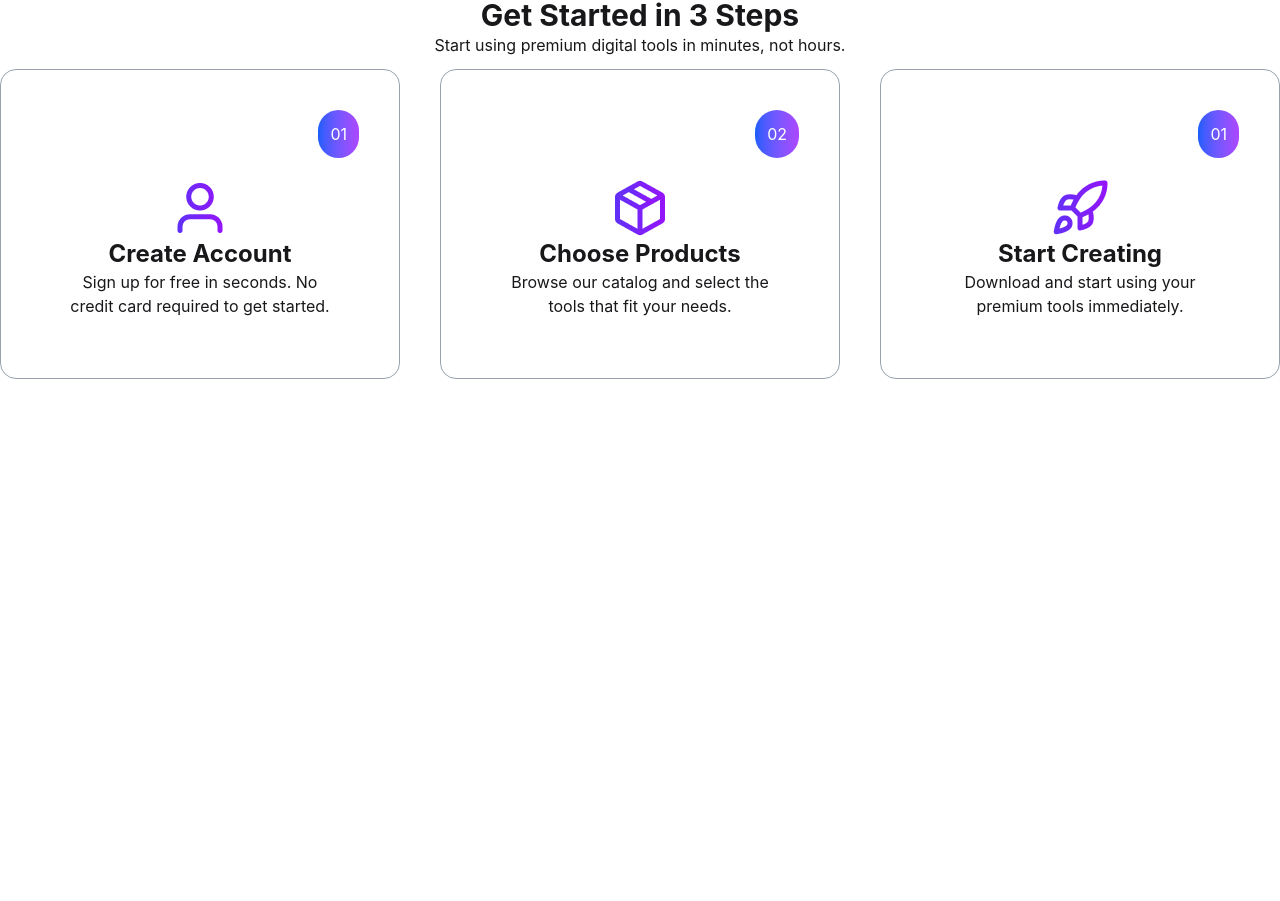
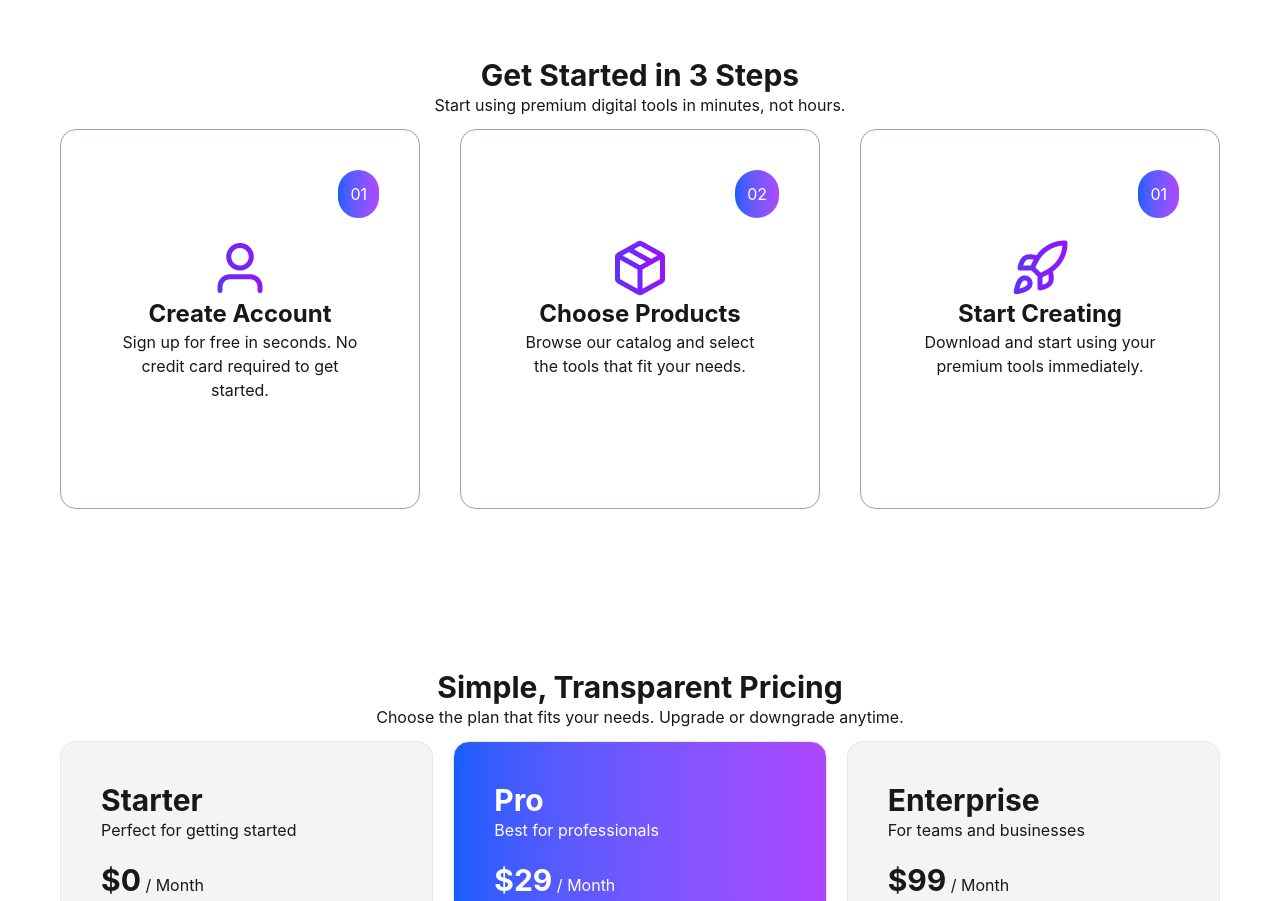
Before and after one commit to neya-mul/Assignment-6, a React (Vite) app: page / in a window 1280 px wide. Shown: the part 2618-3519 px from the top of the page. Before the commit the page ends 2997 px from the top, so only its background shows below. Built offline with nearby package versions, Linux system fonts and the light colour scheme.

Commit message:
pricing section added

```diff
--- a/src/App.jsx
+++ b/src/App.jsx
@@ -8,6 +8,7 @@ import Banner from './components/Banner'
 import Rating from './components/Rating'
 import CardContainer from './components/CardContainer'
 import Started from './components/Started'
+import Pricing from './components/Pricing'
 
 
 function App() {
@@ -25,6 +26,7 @@ function App() {
 
       </Suspense>
       <Started></Started>
+      <Pricing></Pricing>
 
 
 
--- a/src/components/Cards.jsx
+++ b/src/components/Cards.jsx
@@ -12,7 +12,7 @@ export default function Cards({ card, isBuyed, setIsBuyed }) {
 
   }
   return (
-    <div className='border border-gray-300 rounded-2xl p-10 max-w-[500px] mx-auto space-y-4 '>
+    <div className='border border-gray-300 rounded-2xl p-10 max-w-[450px] mx-auto space-y-4 '>
 
       <div className='flex justify-between'>
 
--- /dev/null
+++ b/src/components/Pricing.jsx
@@ -0,0 +1,73 @@
+import React from 'react'
+import { RiVerifiedBadgeFill } from 'react-icons/ri'
+
+export default function Pricing() {
+    return (
+        <div className='my-10 space-y-3 p-15'>
+            <div className='text-center'>
+                <h1 className='text-3xl font-bold'>Simple, Transparent Pricing</h1>
+                <p>Choose the plan that fits your needs. Upgrade or downgrade anytime.</p>
+            </div>
+            {/* cards */}
+            <div className='grid grid-cols-1 md:grid-cols-2 lg:grid-cols-3 gap-5'>
+                {/* card */}
+                <div className='bg-gray-100 border border-gray-200 rounded-2xl p-10 space-y-5 min-h-[380px]  '>
+                    <div>
+                        <h1 className='text-3xl font-bold'>Starter</h1>
+                        <p>Perfect for getting started</p>
+                    </div>
+                    <div>
+                        <p><span className='text-3xl font-bold'>$0</span> / Month</p>
+                    </div>
+                    <div className='min-h-[200px]'>
+                        <p className='flex items-center'><span className='text-green-400'><RiVerifiedBadgeFill /></span> Access to 10 free tools</p>
+                        <p className='flex items-center'><span className='text-green-400'><RiVerifiedBadgeFill /></span> Basic templates</p>
+                        <p className='flex items-center'><span className='text-green-400'><RiVerifiedBadgeFill /></span> Community support</p>
+                        <p className='flex items-center'><span className='text-green-400'><RiVerifiedBadgeFill /></span>1 project per month</p>
+                    </div>
+                    <button className='btn w-full bg-linear-to-r from-blue-600 to bg-purple-400 rounded-2xl text-white'> Get Started Free</button>
+                </div>
+
+                <div className='bg-linear-to-r from-blue-600 to-purple-500 text-white border border-gray-200 rounded-2xl  p-10 space-y-5 min-h-[380px]'>
+                    <div>
+                        <h1 className='text-3xl font-bold'>Pro</h1>
+                        <p>Best for professionals</p>
+                    </div>
+                    <div>
+                        <p><span className='text-3xl font-bold'>$29</span> / Month</p>
+                    </div>
+                    <div  className='min-h-[200px]'>
+                        <p className='flex items-center'><span className='text-green-400'><RiVerifiedBadgeFill /></span> Access to all premium tools</p>
+                        <p className='flex items-center'><span className='text-green-400'><RiVerifiedBadgeFill /></span> Unlimited templates</p>
+                        <p className='flex items-center'><span className='text-green-400'><RiVerifiedBadgeFill /></span> Priority support</p>
+                        <p className='flex items-center'><span className='text-green-400'><RiVerifiedBadgeFill /></span>Unlimited projects</p>
+                        <p className='flex items-center'><span className='text-green-400'><RiVerifiedBadgeFill /></span>Cloud sync</p>
+                        <p className='flex items-center'><span className='text-green-400'><RiVerifiedBadgeFill /></span>Advanced analytics</p>
+                    </div>
+                    <button className='btn w-full bg-white rounded-2xl'> <span className='bg-linear-to-r from-blue-600 to-purple-500 bg-clip-text text-transparent'>Start Pro Trial </span></button>
+                </div>
+
+                <div className='bg-gray-100 border border-gray-200 rounded-2xl  p-10 space-y-5 min-h-[380px] '>
+                    <div>
+                        <h1 className='text-3xl font-bold'>Enterprise</h1>
+                        <p>For teams and businesses</p>
+                    </div>
+                    <div>
+                        <p><span className='text-3xl font-bold'>$99</span> / Month</p>
+                    </div>
+                    <div  className='min-h-[200px]'>
+                        <p className='flex items-center'><span className='text-green-400'><RiVerifiedBadgeFill /></span> Everything in Pro</p>
+                        <p className='flex items-center'><span className='text-green-400'><RiVerifiedBadgeFill /></span> Team collaboration</p>
+                        <p className='flex items-center'><span className='text-green-400'><RiVerifiedBadgeFill /></span> Custom integrations</p>
+                        <p className='flex items-center'><span className='text-green-400'><RiVerifiedBadgeFill /></span> Dedicated support</p>
+                        <p className='flex items-center'><span className='text-green-400'><RiVerifiedBadgeFill /></span> SLA guarantee</p>
+                        <p className='flex items-center'><span className='text-green-400'><RiVerifiedBadgeFill /></span> Custom branding</p>
+                    </div>
+                    <button className='btn w-full bg-linear-to-r from-blue-600 to bg-purple-400 rounded-2xl text-white'> Contact Sales</button>
+                </div>
+
+            </div>
+
+        </div>
+    )
+}
--- a/src/components/Started.jsx
+++ b/src/components/Started.jsx
@@ -6,7 +6,7 @@ import rocket from "../images/rocket.png"
 
 export default function Started() {
   return (
-    <div className='space-y-3'>
+    <div className='space-y-3 p-15'>
         <div className='text-center'>
             <h1 className='font-bold text-3xl'>Get Started in 3 Steps</h1>
             <p>Start using premium digital tools in minutes, not hours.</p>
@@ -15,7 +15,7 @@ export default function Started() {
 
         <div className='grid grid-cols-1 md:grid-cols-2 lg:grid-cols-3 gap-10'>
             {/* card */}
-            <div className='max-w-[500px] border border-gray-400 rounded-2xl p-10 mx-auto minh-[380px]'>
+            <div className='border border-gray-400 rounded-2xl p-10 mx-auto min-h-[380px]'>
                 <div className='flex justify-end'>
                     <span className='text-white bg-linear-to-r from-blue-600 to-purple-500 p-3 rounded-full'>01</span>
                 </div>
@@ -26,7 +26,7 @@ export default function Started() {
                 </div>
             </div>
 
-            <div className='max-w-[500px] border border-gray-400 rounded-2xl p-10 mx-auto minh-[380px]'>
+            <div className='border border-gray-400 rounded-2xl p-10 mx-auto min-h-[380px]'>
                 <div className='flex justify-end'>
                     <span className='text-white bg-linear-to-r from-blue-600 to-purple-500 p-3 rounded-full'>02</span>
                 </div>
@@ -36,7 +36,7 @@ export default function Started() {
                     <p>Browse our catalog and select the tools that fit your needs.</p>
                 </div>
             </div>
-            <div className='max-w-[500px] border border-gray-400 rounded-2xl p-10 mx-auto minh-[380px]'>
+            <div className='border border-gray-400 rounded-2xl p-10 mx-auto min-h-[380px]'>
                 <div className='flex justify-end'>
                     <span className='text-white bg-linear-to-r from-blue-600 to-purple-500 p-3 rounded-full'>01</span>
                 </div>
```
